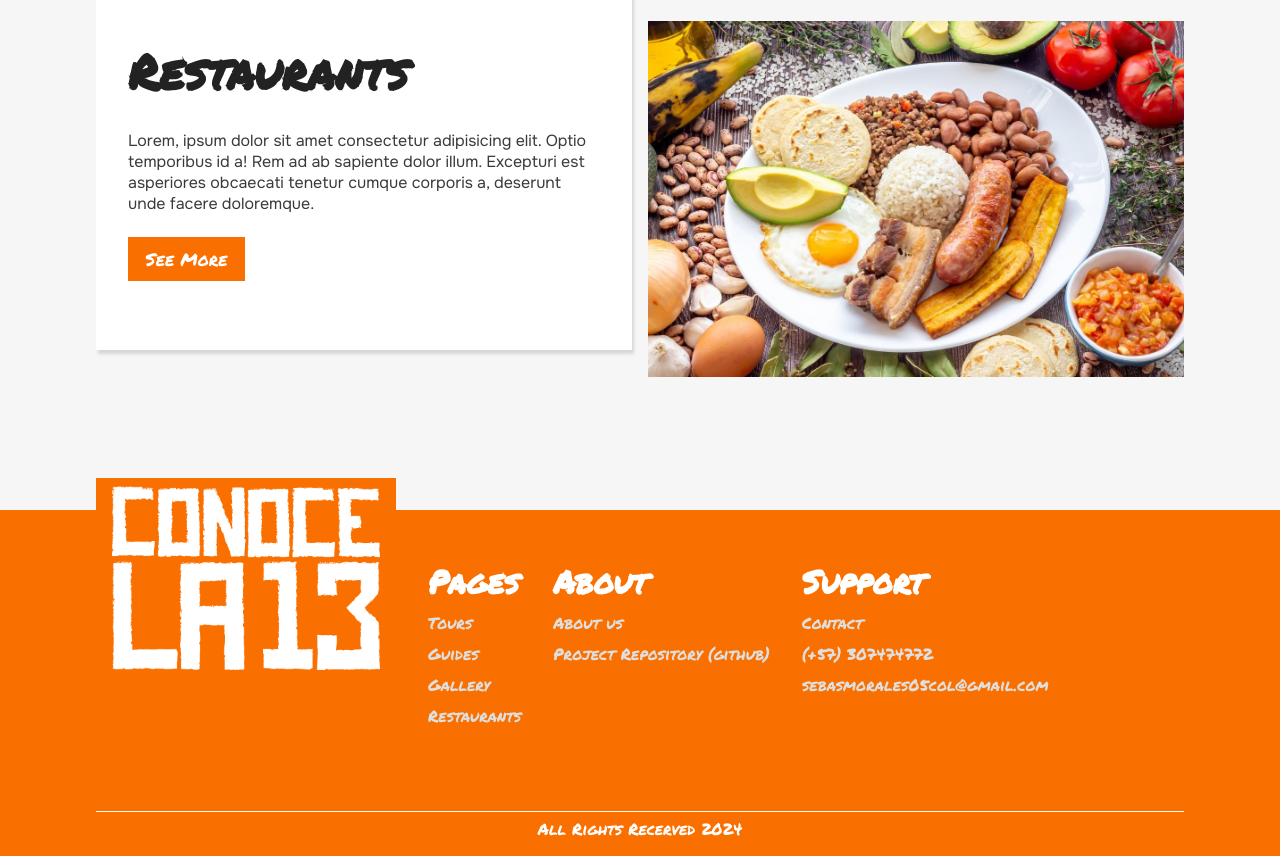
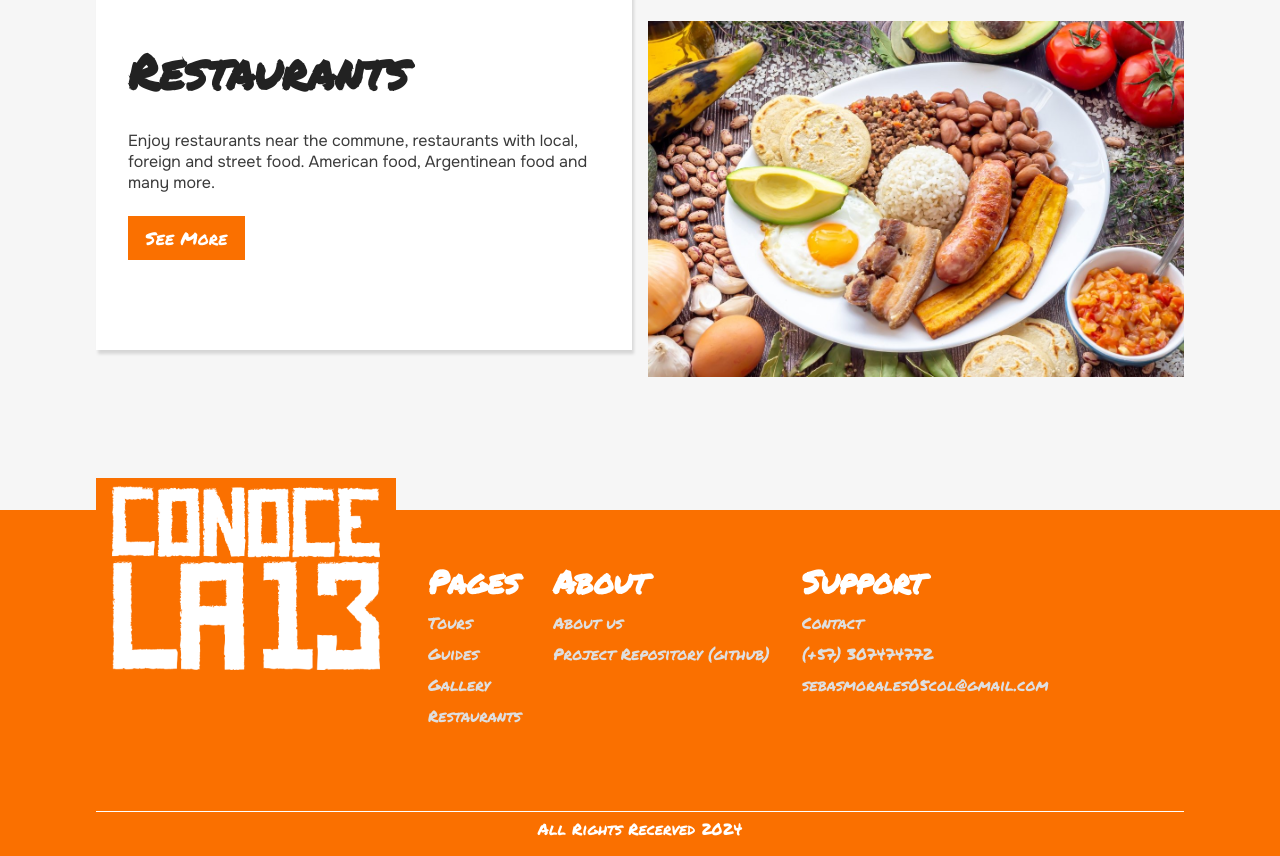
Before and after one commit to SebasMorales1/conoce-la-13, a Next.js app: page / in a window 1280 px wide. Shown: the part 2500-3356 px from the top of the page. Built offline with nearby package versions, Linux system fonts and the light colour scheme.

Commit message:
rewrite text in restaurants section

```diff
--- a/app/components/sections/Restaurants.tsx
+++ b/app/components/sections/Restaurants.tsx
@@ -8,7 +8,7 @@ export default function Restaurants() {
       <div className={styles.restaurants__info}>
         <h2 className={styles.restaurants__subtitle}>Restaurants</h2>
         <p className={styles.restaurants__paragraph}>
-          Lorem, ipsum dolor sit amet consectetur adipisicing elit. Optio temporibus id a! Rem ad ab sapiente dolor illum. Excepturi est asperiores obcaecati tenetur cumque corporis a, deserunt unde facere doloremque.
+        Enjoy restaurants near the commune, restaurants with local, foreign and street food. American food, Argentinean food and many more.
         </p>
 
         <Link className="btn-global" href="#">
```
